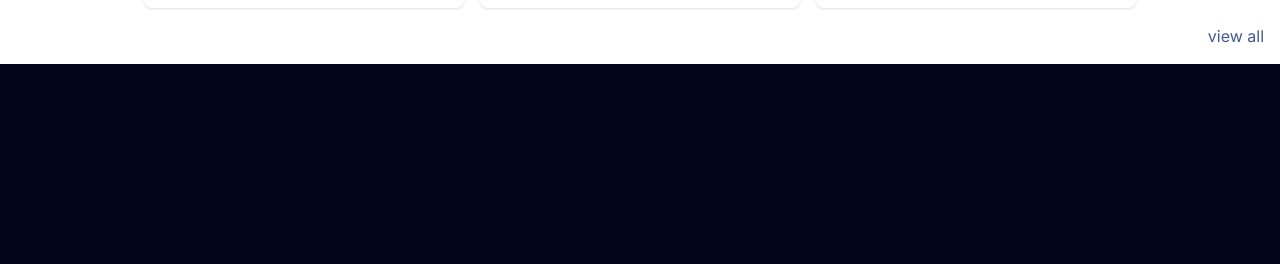
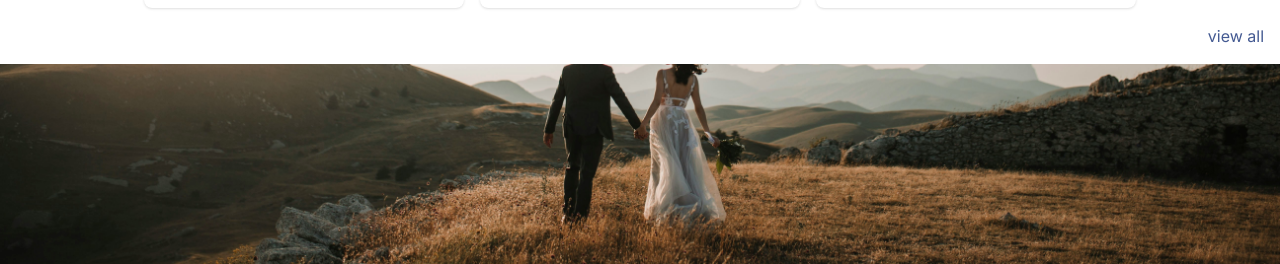
Before and after one commit to DavieDevs/wedding-team, a Next.js app: page / in a window 1280 px wide. Shown: the part 768-1032 px from the top of the page. Before the commit the page ends 832 px from the top, so only its background shows below. Built offline with nearby package versions, Linux system fonts and the light colour scheme.

Commit message:
feat(Banner): created spacer banner with image (#3)

```diff
--- /dev/null
+++ b/app/components/Banner.tsx
@@ -0,0 +1,15 @@
+import Image from "next/image";
+
+export default function Banner() {
+  return (
+    <section className="relative h-[25vh] overflow-hidden">
+      <Image
+        src="/images/wt_banner.jpg"
+        alt="Wedding Team Banner"
+        fill
+        priority
+        className="object-cover object-bottom"
+      />
+    </section>
+  );
+}
--- a/app/page.tsx
+++ b/app/page.tsx
@@ -1,11 +1,13 @@
 import Hero from "./components/Hero";
 import ExploreCategories from "./components/ExploreCategories";
+import Banner from "./components/Banner";
 
 export default function Home() {
   return (
     <div>
       <Hero />
       <ExploreCategories />
+      <Banner />
     </div>
   );
 }
```
Also changed, not shown: public/images/wt_banner.jpg (added).
